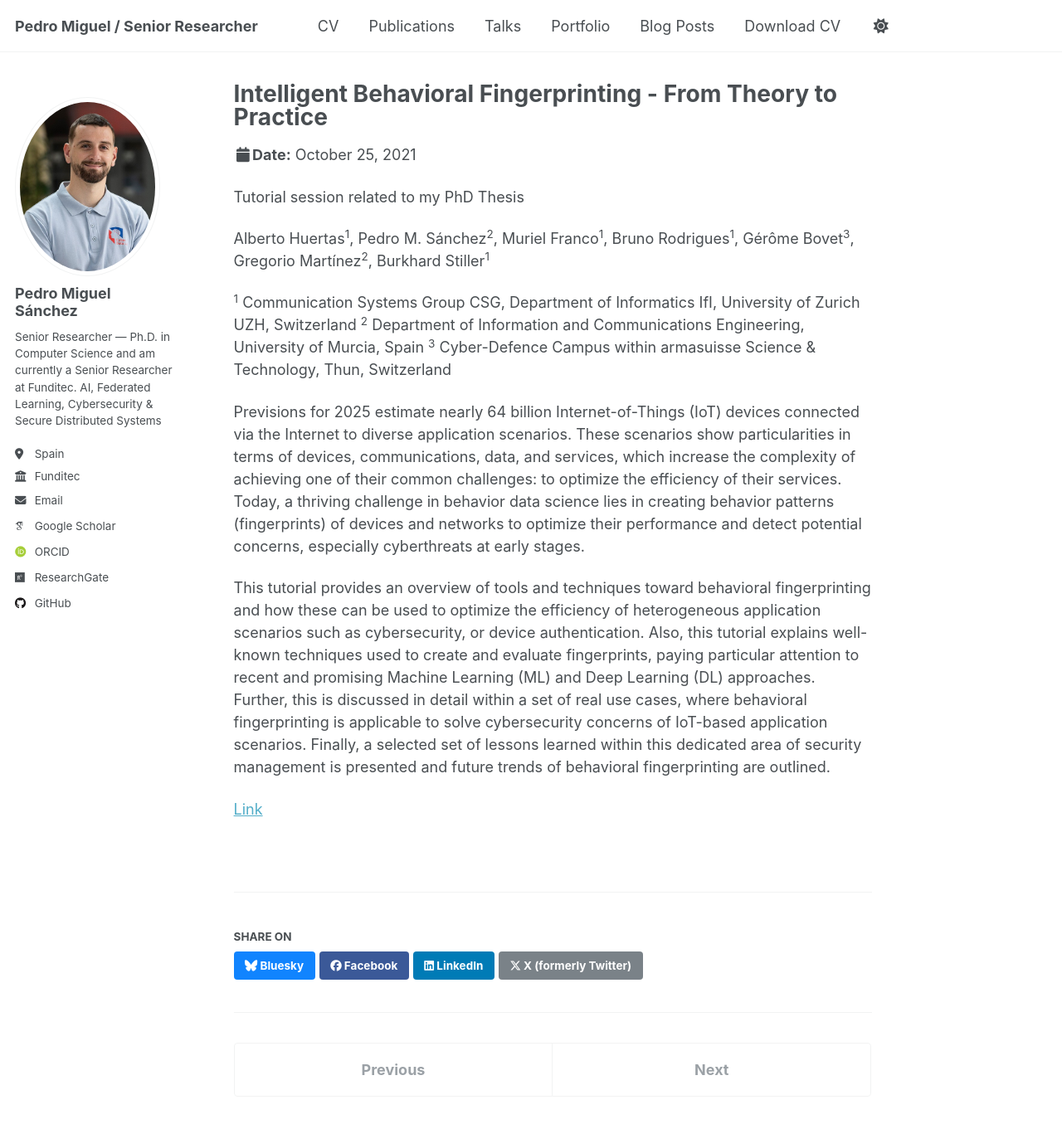
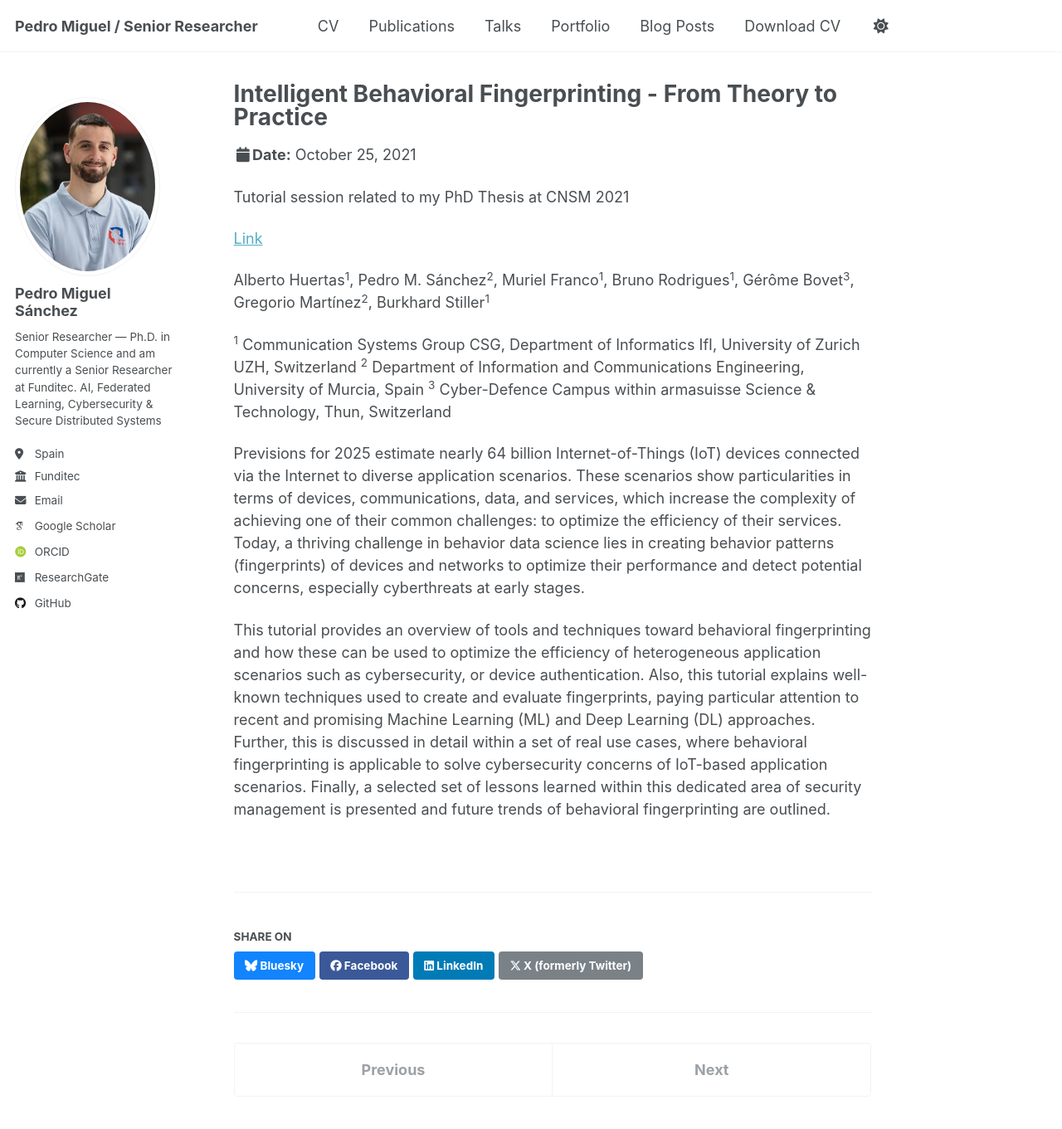
Before and after one commit to sxz0/sxz0.github.io, a Jekyll site: the page built from _talks/2021-10-25-tutorial-CNSM.md, in a window 1280 px wide and 1400 px high. Shown: the top 1361 px of the window at 83% size. Built offline with Jekyll 4.4.1, drawn with Linux system fonts in a browser that asks for light colours; some web fonts are replaced.

Commit message:
Update and rename 2021-10-25-tutorial.md to 2021-10-25-tutorial-CNSM.md

```diff
--- a/_talks/2021-10-25-tutorial.md
+++ b/_talks/2021-10-25-tutorial-CNSM.md
@@ -2,13 +2,15 @@
 title: "Intelligent Behavioral Fingerprinting - From Theory to Practice"
 collection: talks
 type: "Tutorial"
-permalink: /talks/2021-10-25-tutorial
+permalink: /talks/2021-10-25-tutorial-CNSM
 venue: "17th International Conference on Network and Service Management "
 date: 2021-10-25
 location: "Izmir, Turkey (Online due to COVID)"
 ---
 
-Tutorial session related to my PhD Thesis
+Tutorial session related to my PhD Thesis at CNSM 2021
+
+[Link](https://www.cnsm-conf.org/2021/tutorial.html)
 
 Alberto Huertas<sup>1</sup>, Pedro M. Sánchez<sup>2</sup>, Muriel Franco<sup>1</sup>, Bruno Rodrigues<sup>1</sup>, Gérôme Bovet<sup>3</sup>, Gregorio Martínez<sup>2</sup>, Burkhard Stiller<sup>1</sup>
 
```
Also changed, not shown: other parts of _talks/2021-10-25-tutorial-CNSM.md (+0 -2 lines).
